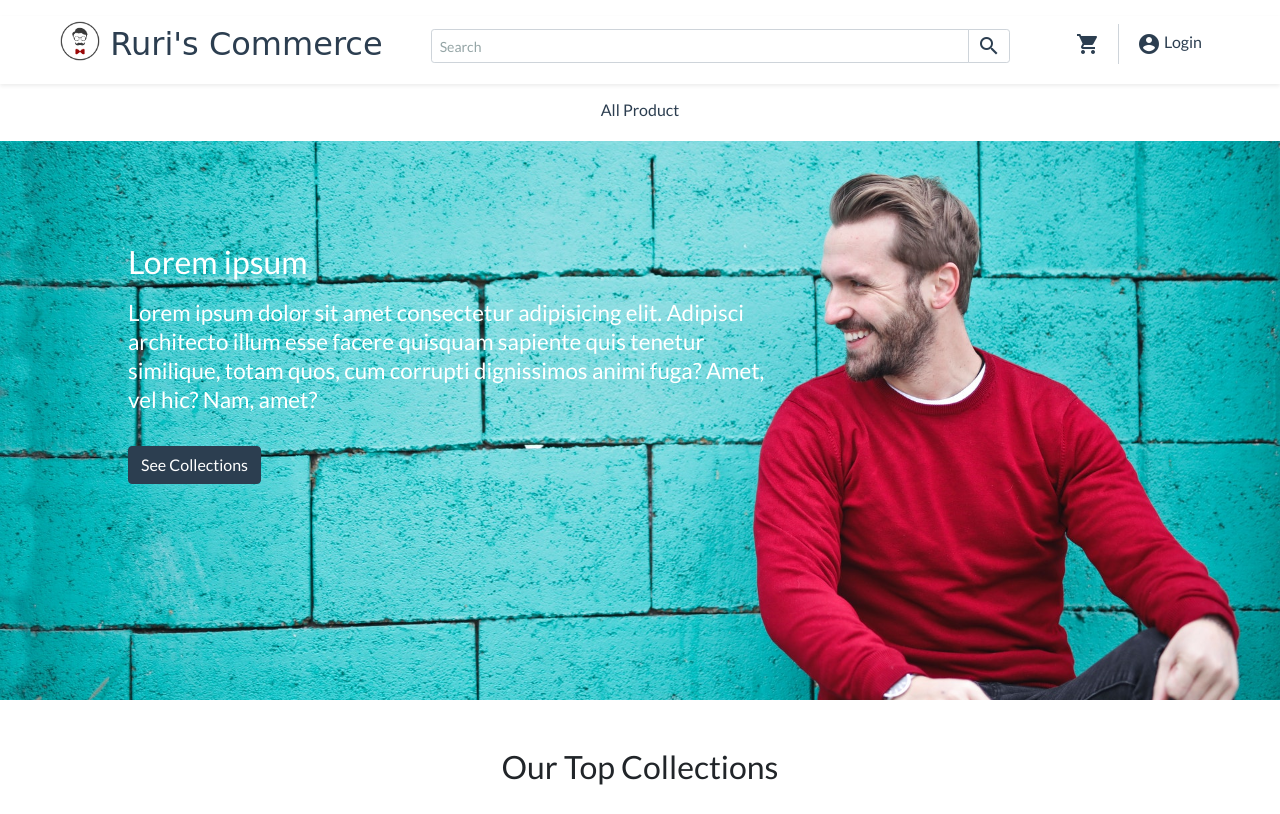
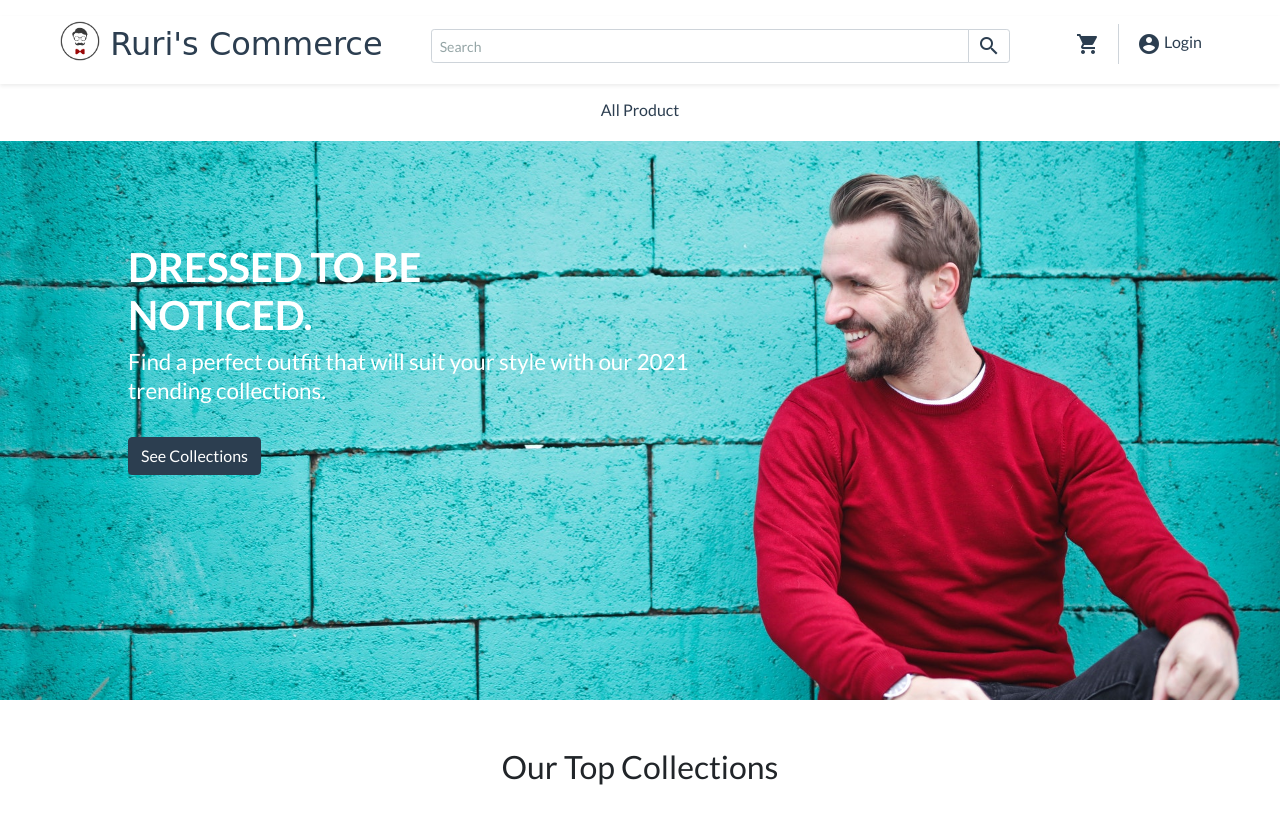
Before and after one commit to ruriarmandhani/django-ecommerce, a Django app: page / in a window 1280 px wide. Shown: the top 814 px of the page. Run offline with Django 3.2, Linux system fonts and the light colour scheme; data that the repository does not hold is empty; some libraries are stand-ins or nearby versions; some web fonts are replaced.

Commit message:
Update index.html

```diff
--- a/templates/index.html
+++ b/templates/index.html
@@ -21,11 +21,11 @@
     <img src="{% static 'shop/images/fashion-img2.jpg' %}" alt="" />
   </div>
   <div class="branding-caption">
-    <h3>Lorem ipsum</h3>
+    <div class="col-6">
+      <h2><strong>DRESSED TO BE NOTICED.</strong></h2>
+    </div>
     <p>
-      Lorem ipsum dolor sit amet consectetur adipisicing elit. Adipisci
-      architecto illum esse facere quisquam sapiente quis tenetur similique,
-      totam quos, cum corrupti dignissimos animi fuga? Amet, vel hic? Nam, amet?
+      Find a perfect outfit that will suit your style with our 2021 trending collections.
     </p>
     <a class="btn btn-primary" href="{% url 'shop' %}">See Collections</a>
   </div>
```
